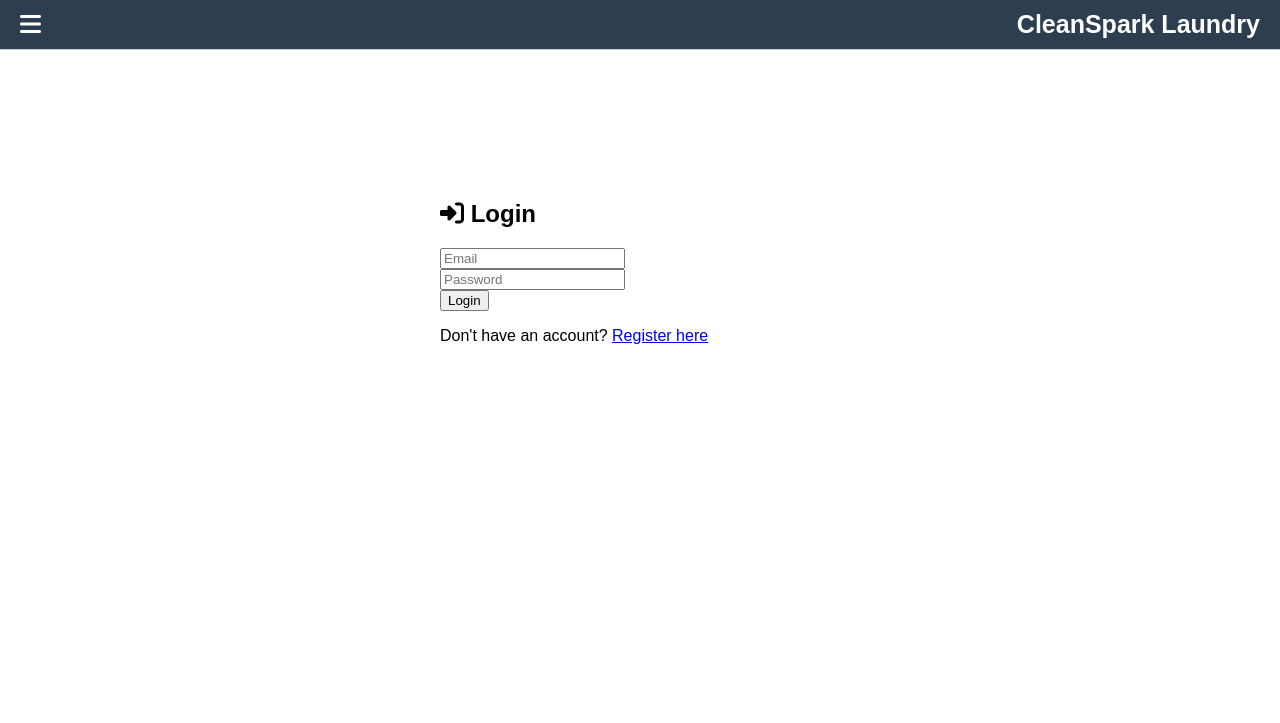
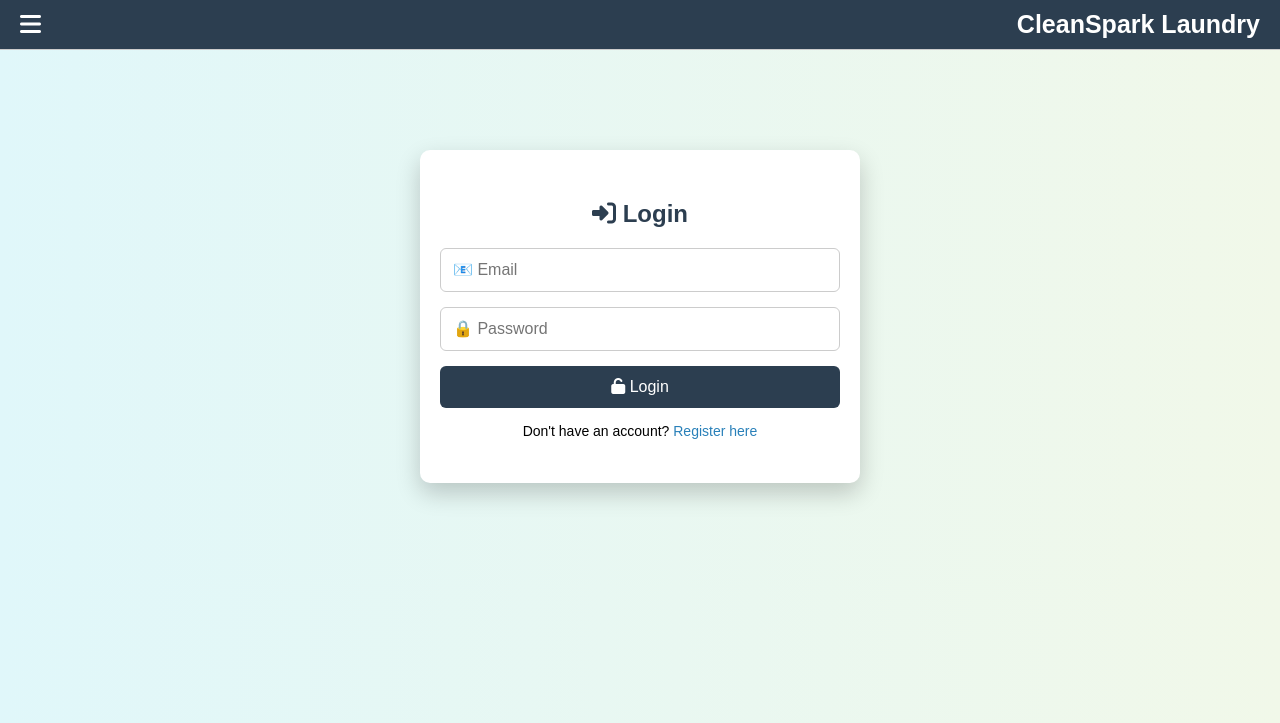
Before and after one commit to munir-moh/laundry-service, a Flask app: page /login in a window 1280 px wide. Shown: the top 723 px of the page. Run offline with Flask 3, Linux system fonts and the light colour scheme; some libraries are stand-ins or nearby versions.

Commit message:
Enhance login and registration forms: improve styling, add icons to placeholders, and update animations for better user experience.

```diff
--- a/templates/login.html
+++ b/templates/login.html
@@ -4,30 +4,96 @@
     <meta charset="UTF-8">
     <title>Login</title>
     <link rel="stylesheet" href="{{ url_for('static', filename='styles.css') }}">
-    <script src="https://kit.fontawesome.com/a076d05399.js" crossorigin="anonymous"></script>
+    <link rel="stylesheet" href="https://cdnjs.cloudflare.com/ajax/libs/font-awesome/6.5.0/css/all.min.css">
     <style>
+        body {
+            margin: 0;
+            padding: 0;
+            background: linear-gradient(to right, #e0f7fa, #f1f8e9);
+            font-family: 'Arial', sans-serif;
+            color: #333;
+        }
+
         .form-container {
             max-width: 400px;
             margin: 100px auto;
-            padding: 30px;
-            background: white;
+            padding: 30px 20px;
+            background: #ffffff;
             border-radius: 10px;
+            box-shadow: 0 10px 25px rgba(0, 0, 0, 0.2);
             animation: slideIn 1s ease;
         }
+
+        .form-container h2 {
+            text-align: center;
+            color: #2c3e50;
+            margin-bottom: 20px;
+        }
+
+        .form-container form {
+            display: flex;
+            flex-direction: column;
+        }
+
+        .form-container input {
+            padding: 12px;
+            margin-bottom: 15px;
+            border: 1px solid #ccc;
+            border-radius: 6px;
+            font-size: 16px;
+        }
+
+        .form-container button {
+            padding: 12px;
+            background-color: #2c3e50;
+            color: white;
+            font-size: 16px;
+            border: none;
+            border-radius: 6px;
+            cursor: pointer;
+            transition: background-color 0.3s;
+        }
+
+        .form-container button:hover {
+            background-color: #34495e;
+        }
+
+        .form-container p {
+            text-align: center;
+            margin-top: 15px;
+            font-size: 14px;
+        }
+
+        .form-container a {
+            color: #2980b9;
+            text-decoration: none;
+        }
+
         @keyframes slideIn {
-            from { opacity: 0; transform: translateX(-30px); }
-            to { opacity: 1; transform: translateX(0); }
+            from { opacity: 0; transform: translateY(-30px); }
+            to { opacity: 1; transform: translateY(0); }
+        }
+
+        @media (max-width: 480px) {
+            .form-container {
+                margin: 60px 20px;
+                padding: 25px 15px;
+            }
+
+            .form-container h2 {
+                font-size: 22px;
+            }
         }
     </style>
 </head>
-<body class="page-bg">
+<body>
     {% include 'navbar.html' %}
     <div class="form-container">
         <h2><i class="fas fa-sign-in-alt"></i> Login</h2>
         <form method="POST">
-            <input type="email" name="email" placeholder="Email" required><br>
-            <input type="password" name="password" placeholder="Password" required><br>
-            <button type="submit">Login</button>
+            <input type="email" name="email" placeholder="📧 Email" required>
+            <input type="password" name="password" placeholder="🔒 Password" required>
+            <button type="submit"><i class="fas fa-unlock"></i> Login</button>
         </form>
         <p>Don't have an account? <a href="{{ url_for('register') }}">Register here</a></p>
     </div>
```
Also changed, not shown: templates/register.html (+76 -10 lines).
